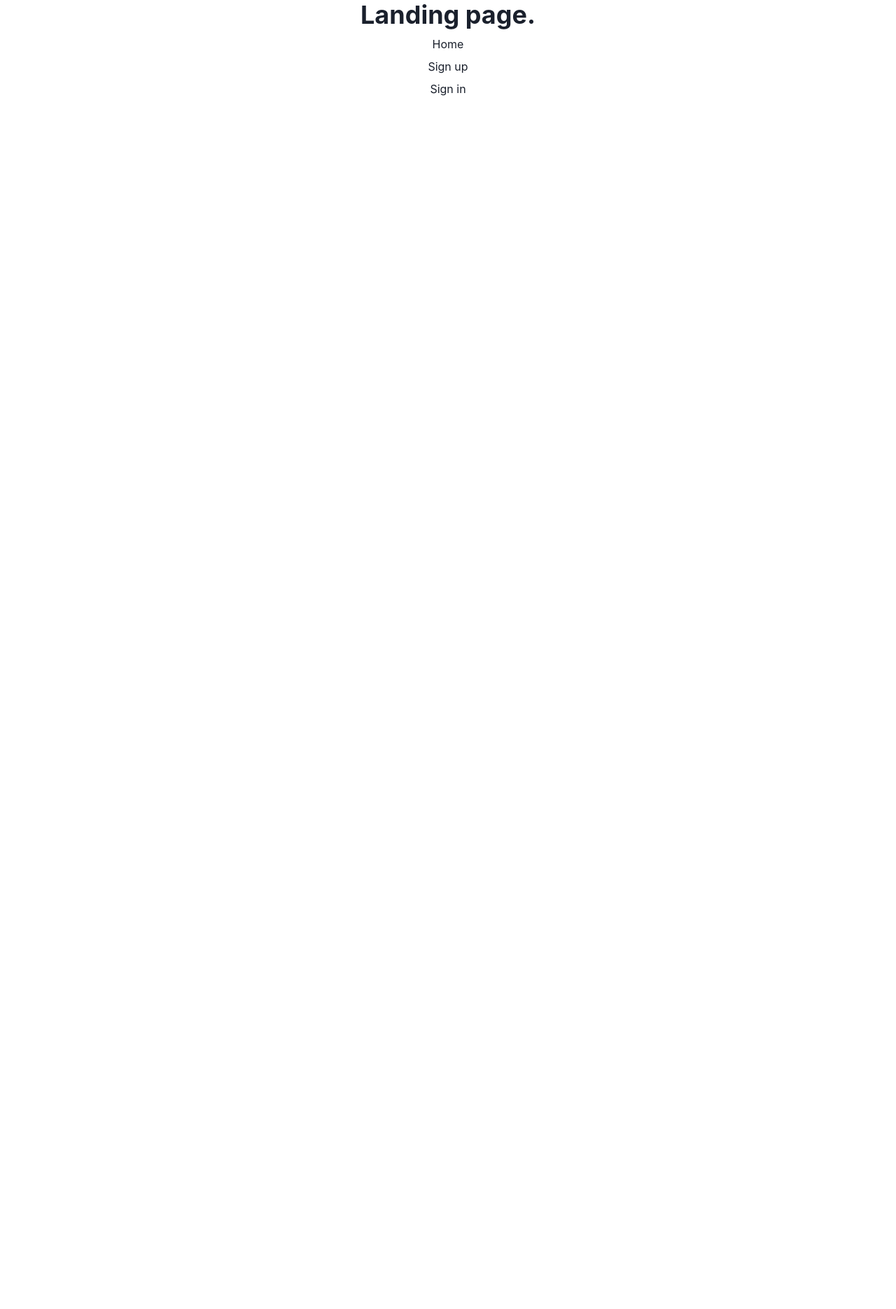
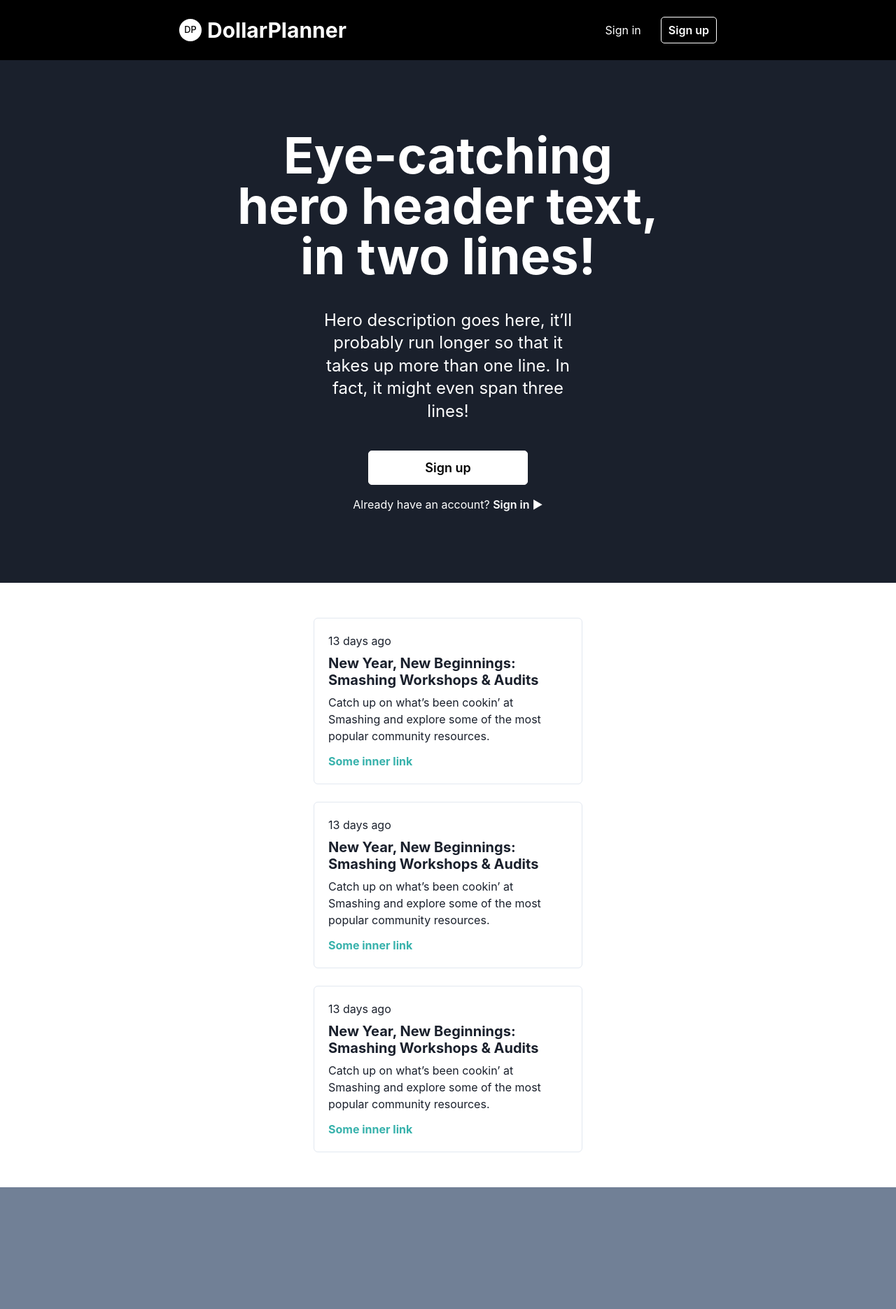
Before and after one commit to project-orbital/frontend, a React (Create React App) app: page / in a window 1280 px wide. Shown: the top 1871 px of the page at 70% size. Before the commit the page ends 800 px from the top, so only its background shows below. Built offline with nearby package versions, Linux system fonts and the light colour scheme.

Commit message:
Create landing page

```diff
--- a/src/App.js
+++ b/src/App.js
@@ -1,11 +1,24 @@
-import {Heading, Link, VStack} from "@chakra-ui/react";
-import {Link as RouterLink} from "react-router-dom"
+import {VStack} from "@chakra-ui/react";
+import Header from "./components/landing/Header";
+import Hero from "./components/landing/Hero";
+import FeatureCard from "./components/landing/FeatureCard";
+import Footer from "./components/landing/Footer";
+import Copyright from "./components/landing/Copyright";
 
 export default function App() {
-    return <VStack>
-        <Heading as="h1">Landing page.</Heading>;
-        <Link as={RouterLink} to='/'>Home</Link>
-        <Link as={RouterLink} to='/sign-up'>Sign up</Link>
-        <Link as={RouterLink} to='/sign-in'>Sign in</Link>
+    return <VStack h="full" w="full" spacing="0px">
+        <Header/>
+        <Hero
+            title="Eye-catching hero header text, in two lines!"
+            subtitle="Hero description goes here, it’ll probably
+            run longer so that it takes up more than one line. In fact, it might even span three lines!"
+        />
+        <VStack p="50px 25%" bg="white" spacing="25px">
+            <FeatureCard/>
+            <FeatureCard/>
+            <FeatureCard/>
+        </VStack>
+        <Footer text="This is a work in progress."/>
+        <Copyright/>
     </VStack>
 }
--- /dev/null
+++ b/src/components/landing/Copyright.js
@@ -0,0 +1,9 @@
+import {HStack, Spacer, Text} from "@chakra-ui/react";
+
+export default function Copyright() {
+    return <HStack w="100%" p="1em 20%" justify="space-between" bg="gray.800" shadow="2xl">
+        <Text fontSize="xs" color="white">Copyright © 2022 DollarPlanner. All rights reserved.</Text>
+        <Spacer/>
+        <Text fontSize="xs" color="white">An Orbital 2022 Project @ NUS</Text>
+    </HStack>
+}
--- /dev/null
+++ b/src/components/landing/FeatureCard.js
@@ -0,0 +1,21 @@
+import {Box, Heading, LinkBox, LinkOverlay, Text} from "@chakra-ui/react";
+
+export default function FeatureCard() {
+    return <LinkBox as='article' maxW='sm' p='5' borderWidth='1px' rounded='md'>
+        <Box as='time' dateTime='2021-01-15 15:30:00 +0000 UTC'>
+            13 days ago
+        </Box>
+        <Heading size='md' my='2'>
+            <LinkOverlay href='#'>
+                New Year, New Beginnings: Smashing Workshops & Audits
+            </LinkOverlay>
+        </Heading>
+        <Text mb='3'>
+            Catch up on what’s been cookin’ at Smashing and explore some of the most
+            popular community resources.
+        </Text>
+        <Box as='a' color='teal.400' href='#' fontWeight='bold'>
+            Some inner link
+        </Box>
+    </LinkBox>
+}
--- /dev/null
+++ b/src/components/landing/Footer.js
@@ -0,0 +1,9 @@
+import {Center, Text} from "@chakra-ui/react";
+
+export default function Footer(props) {
+    return <Center w="100%" h="400px" p="40px" bg="gray.500">
+        <Text fontSize="6xl" color="white">
+            {props.text}
+        </Text>
+    </Center>
+}
--- /dev/null
+++ b/src/components/landing/Header.js
@@ -0,0 +1,19 @@
+import {Avatar, Heading, HStack, Link, Spacer} from "@chakra-ui/react";
+import {Link as RouterLink} from "react-router-dom";
+
+export default function Header() {
+    return <HStack w="100%" p="1.5em 20%" justify="space-between" bg="black" shadow="2xl">
+        <Avatar size="sm" name="D P" bg="white" color="black"/>
+        <Heading as="h3" size="lg" color="white">
+            DollarPlanner
+        </Heading>
+        <Spacer/>
+        <Link as={RouterLink} to="/sign-in" p="0 20px" color="white">
+            Sign in
+        </Link>
+        <Link as={RouterLink} to="/sign-up" p="6px 10px"
+              fontWeight="semibold" color="white" border="1px solid white" borderRadius="5px">
+            Sign up
+        </Link>
+    </HStack>
+}
--- /dev/null
+++ b/src/components/landing/Hero.js
@@ -0,0 +1,24 @@
+import {Heading, Link, Spacer, Text, VStack} from "@chakra-ui/react";
+import {Link as RouterLink} from "react-router-dom";
+
+export default function Hero(props) {
+    return <VStack w="100%" p="100px 25%" bg="gray.800" spacing="40px">
+        <Heading as="h1" size="4xl" align="center" color="white">
+            {props.title}
+        </Heading>
+        <Text fontSize="2xl" w="60%" lineHeight="1.35em" align="center" color="white">
+            {props.subtitle}
+        </Text>
+        <VStack>
+            <Link as={RouterLink} to="/sign-up" p="10px 80px" bg="white" fontSize="lg" fontWeight="semibold"
+                  color="black" border="1px solid white" borderRadius="5px">
+                Sign up
+            </Link>
+            <Spacer/>
+            <Text color="white">
+                Already have an account?{' '}
+                <Link as={RouterLink} to='/sign-in' fontWeight="semibold" color="white">Sign in ►</Link>
+            </Text>
+        </VStack>
+    </VStack>
+}
```
